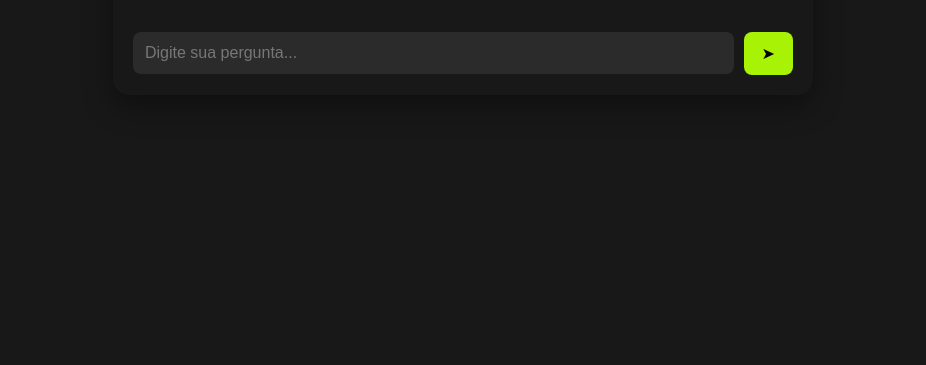
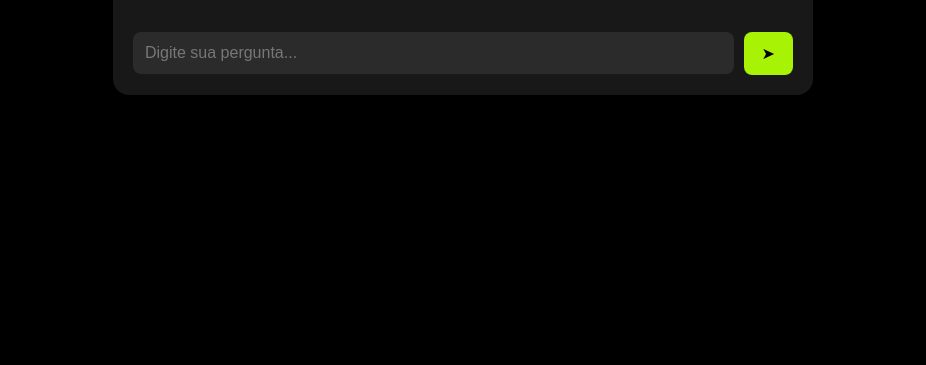
Before and after one commit to Rodrigovcoding/Meu-ChatBot, a plain HTML site: page index.html in a window 1280 px wide. Shown: the part 435-800 px from the top of the page, without its empty margins (177-1103 px from the left). Drawn offline with Linux system fonts and the light colour scheme.

Commit message:
background

```diff
--- a/style.css
+++ b/style.css
@@ -103,3 +103,13 @@ button:hover {
     background-color: #000000;
     transition: all 0.3s ease;
 }
+body {
+    background-color: #000;
+    background-image: radial-gradient(circle at top, rgba(166, 255, 77, 0.3) 0%, rgba(0, 0, 0, 1) 50%);
+    height: 100vh;
+    overflow: hidden;
+}
+@keyframes glowAnimation {
+    0% { background-image: radial-gradient(circle at top, rgba(166, 255, 77, 0.6) 0%, rgba(0, 0, 0, 1) 50%); }
+    100% { background-image: radial-gradient(circle at top, rgba(166, 255, 77, 0.1) 0%, rgba(0, 0, 0, 1) 50%); }
+}
```
